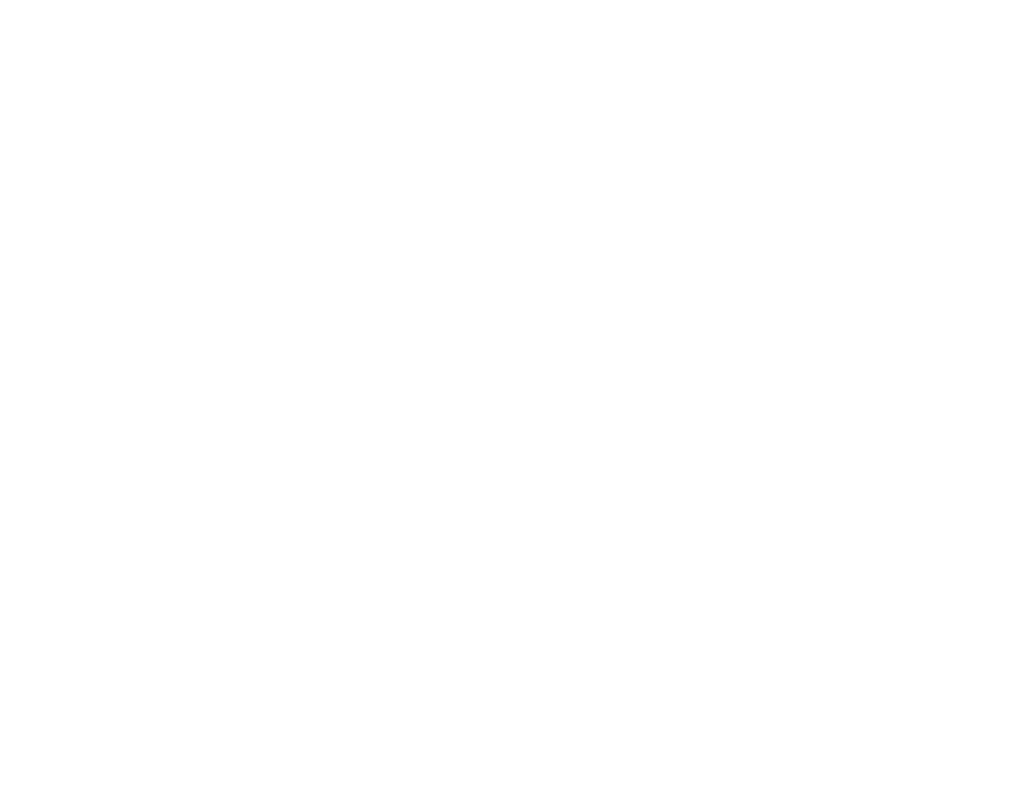
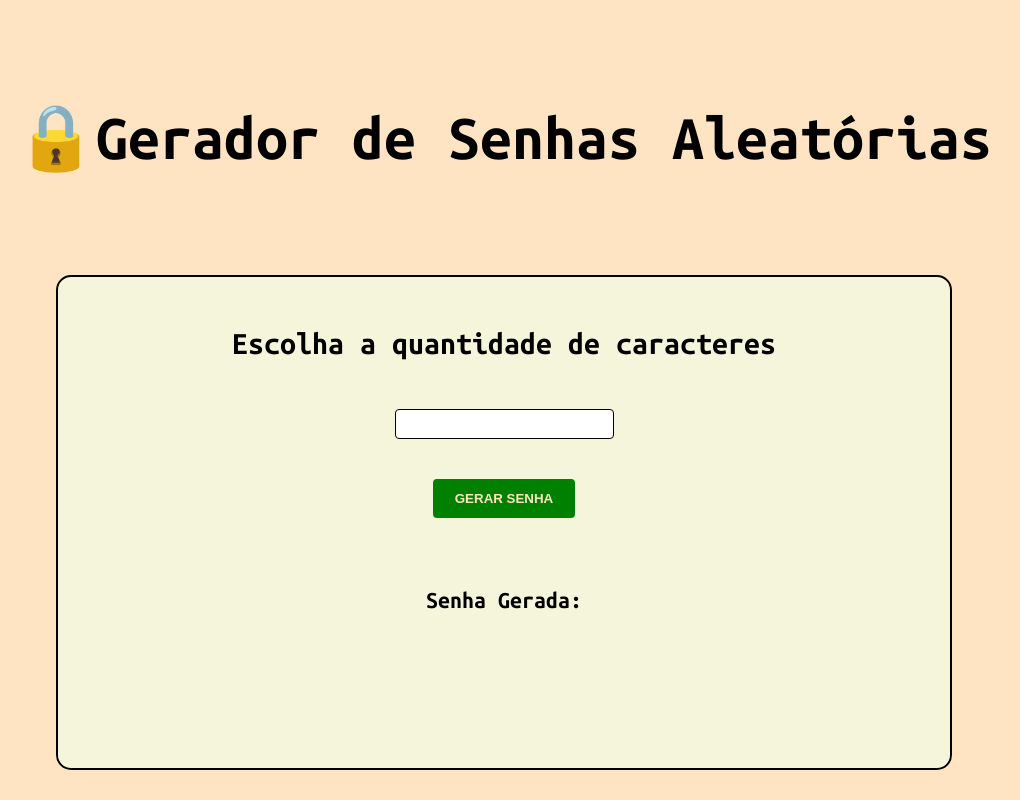
Before and after one commit to Amorimgs/GeradordeSenhasAleatorias, a plain HTML site: page index.html in a window 1280 px wide. Shown: the whole page, without its empty margins (136-1156 px from the left). Drawn offline with Linux system fonts and the light colour scheme.

Commit message:
html e css feitos

```diff
--- a/index.html
+++ b/index.html
@@ -5,8 +5,28 @@
     <meta name="viewport" content="width=device-width, initial-scale=1.0" />
     <title>Gerador de Senhas Aleatório</title>
     <link rel="stylesheet" href="style.css" />
+    <link rel="preconnect" href="https://fonts.googleapis.com" />
+    <link rel="preconnect" href="https://fonts.gstatic.com" crossorigin />
+    <link
+      href="https://fonts.googleapis.com/css2?family=Ubuntu+Mono:wght@400;700&display=swap"
+      rel="stylesheet"
+    />
   </head>
   <body>
+    <header><h1>🔒Gerador de Senhas Aleatórias</h1></header>
+    <main>
+      <h2>Escolha a quantidade de caracteres</h2>
+      <div class="container">
+        <input type="number" id="caracteres" />
+
+        <button id="gerador" type="submit">GERAR SENHA</button>
+      </div>
+      <div class="senha">
+        <h3>Senha Gerada:</h3>
+        <p class="senha">*********</p>
+      </div>
+    </main>
+
     <script src="script.js"></script>
   </body>
 </html>
--- a/style.css
+++ b/style.css
@@ -0,0 +1,80 @@
+*{
+  margin: 0;
+  border: 0;
+  box-sizing: border-box;
+}
+
+body{
+  text-align: center;
+  font-family: 'Ubuntu Mono', monospace;
+  background-color: bisque;
+}
+
+header{
+  margin: 100px auto;
+}
+
+h1{
+  font-size: 64px;
+
+}
+
+main{
+  margin: 0 auto;
+  border-radius: 15px;
+  max-width: 70%;
+  border: 2px solid black;
+  background-color: beige;
+}
+h2{
+  margin: 50px;
+  font-size: 32px;
+}
+
+#caracteres{
+  display: block;
+  margin: 20px auto;
+  height: 30px;
+  font-size: 16px;
+  padding: 5px;
+  text-align: center;
+  border: 1px solid black;
+  border-radius: 4px;
+}
+
+#caracteres:hover{
+  border: 1px solid yellow;
+}
+
+#gerador{
+  padding: 10px 20px;
+  border-radius: 4px;
+  background-color: green;
+  color: bisque;
+  font-weight: bold;
+  border: 2px solid green;
+  cursor: pointer;
+  margin: 20px auto;
+}
+
+#gerador:hover{
+  background-color: bisque;
+  color: black;
+  border-color: black;
+}
+
+h3{
+  font-size: 24px;
+  margin-top: 50px;
+}
+
+p{
+  margin: 50px auto;
+  border: 1px solid black;
+  width: 30%;
+  border-radius: 4px;
+  padding: 15px;
+  font-size: 24px;
+  letter-spacing: 1.5px;
+  visibility: hidden;
+}
```
